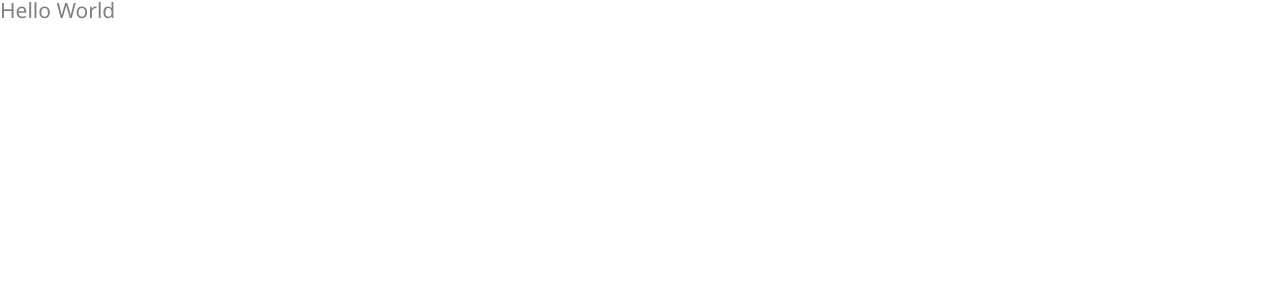
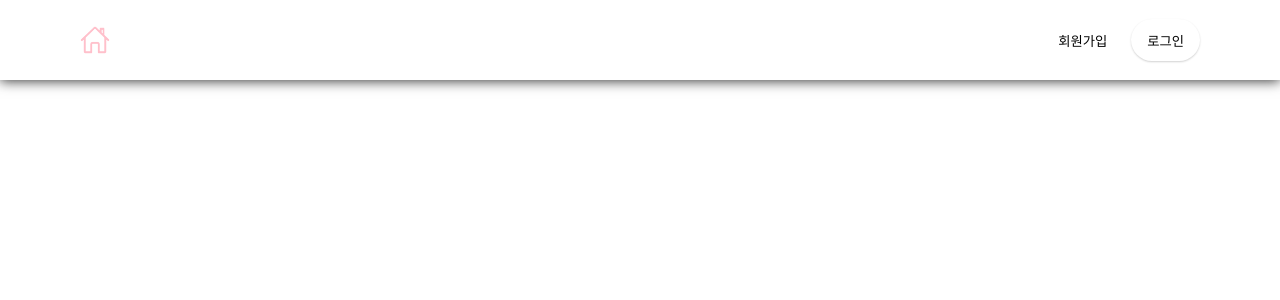
Before and after one commit to kwhong95/Accommodation_Sharing_Platform, a Next.js app: page / in a window 1280 px wide. Shown: the top 300 px of the page. Built offline with nearby package versions, Linux system fonts and the light colour scheme.

Commit message:
헤더 컴포넌트 생성

```diff
--- /dev/null
+++ b/components/Header.tsx
@@ -0,0 +1,79 @@
+import styled from "styled-components";
+import Image from "next/image";
+import Logo from "../public/static/png/logo/logo.png";
+import palette from "../styles/palette";
+
+const Container = styled.div`
+  position: sticky;
+  top: 0;
+  width: 100%;
+  height: 80px;
+  display: flex;
+  justify-content: space-between;
+  align-items: center;
+  padding: 0 80px;
+  background-color: white;
+  box-shadow: rgba(0, 0, 0, 0.8) 0px 1px 12px;
+  z-index: 10;
+  .header-logo-wrapper {
+    display: flex;
+    align-items: center;
+    .header-logo {
+      margin-right: 6px;
+    }
+  }
+
+  /* 헤더 로그인 회원가입 버튼 */
+  .header-auth-buttons {
+    .header-sign-up-button {
+      height: 42px;
+      margin-right: 8px;
+      padding: 0 16px;
+      border: 0;
+      border-radius: 21px;
+      background-color: white;
+      cursor: pointer;
+      outline: none;
+      &:hover {
+        background-color: ${palette.gray_f7};
+      }
+    }
+    .header-login-button {
+      height: 42px;
+      padding: 0 16px;
+      border: 0;
+      box-shadow: 0 1px 2px rgba(0, 0, 0, 0.18);
+      border-radius: 21px;
+      background-color: white;
+      cursor: pointer;
+      outline: none;
+      &:hover {
+        box-shadow: 0px 2px 8px rgba(0, 0, 0, 0.12);
+      }
+    }
+  }
+`;
+
+export const Header: React.FC = () => {
+  return (
+    <Container>
+      <div className="header-logo-wrapper">
+        <Image
+          className="header-logo"
+          src={Logo}
+          alt="Logo"
+          width={30}
+          height={30}
+        />
+      </div>
+      <div className="header-auth-buttons">
+        <button type="button" className="header-sign-up-button">
+          회원가입
+        </button>
+        <button type="button" className="header-login-button">
+          로그인
+        </button>
+      </div>
+    </Container>
+  );
+};
--- a/pages/index.tsx
+++ b/pages/index.tsx
@@ -1,5 +1,6 @@
 import React from "react";
 import styled from "styled-components";
+import { Header } from "../components/Header";
 
 const Container = styled.div`
   font-size: 21px;
@@ -7,7 +8,11 @@ const Container = styled.div`
 `;
 
 const index: React.FC = () => {
-  return <Container>Hello World</Container>;
+  return (
+    <Container>
+      <Header />
+    </Container>
+  );
 };
 
 export default index;
```
Also changed, not shown: public/static/png/logo/logo.png (added).
